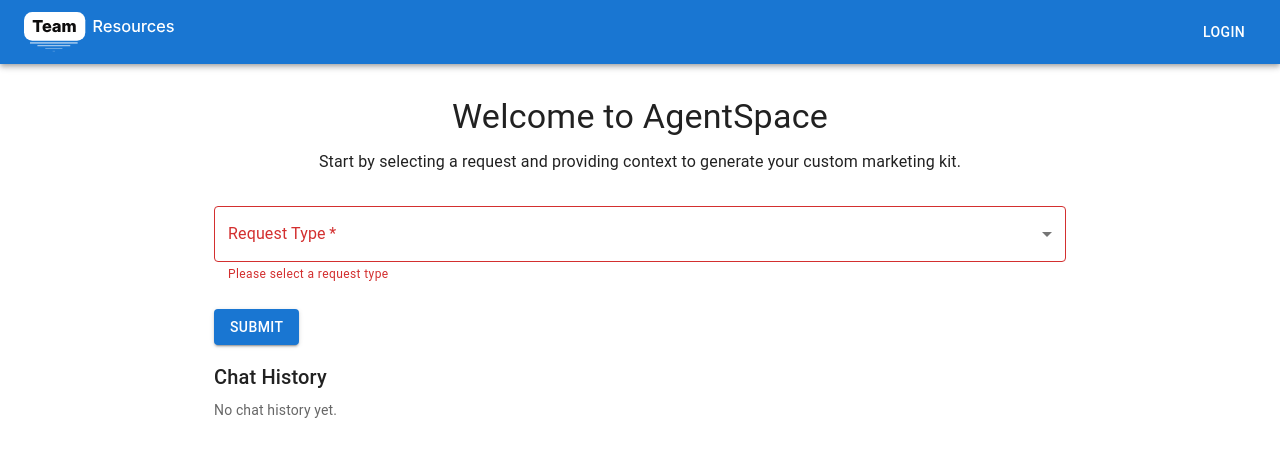
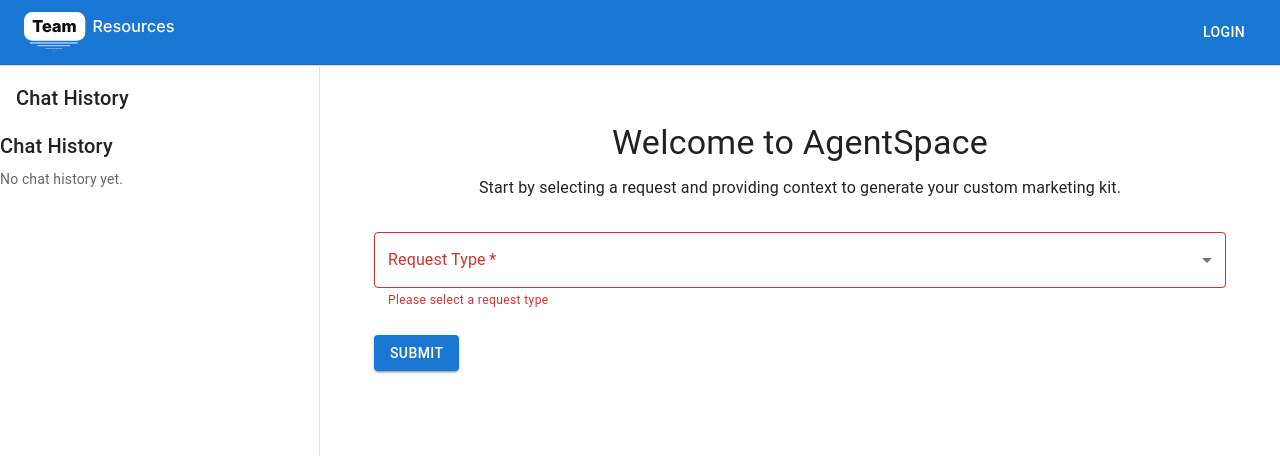
Before and after one commit to brubcha/agentspace, a React (Create React App) app in the folder client/: page / in a window 1280 px wide. Shown: the top 456 px of the page. Built offline with nearby package versions, Linux system fonts and the light colour scheme; some icons are missing.

Commit message:
Describe your changes

```diff
--- a/client/src/App.tsx
+++ b/client/src/App.tsx
@@ -1,5 +1,5 @@
 import React, { useState, useMemo, useEffect } from "react";
-import { ThemeProvider, CssBaseline, Container, Box } from "@mui/material";
+import { ThemeProvider, CssBaseline, Container, Box, Typography } from "@mui/material";
 import { lightTheme, darkTheme } from "./theme";
 import NavBar from "./components/NavBar";
 import WelcomeMessage from "./components/WelcomeMessage";
@@ -106,6 +106,16 @@
     <ThemeProvider theme={theme}>
       <CssBaseline />
       <NavBar darkMode={darkMode} onToggleDarkMode={handleToggleDarkMode} />
+      <Box sx={{ display: 'flex', height: 'calc(100vh - 64px)' }}>
+        {/* Left panel: Chat History */}
+        <Box sx={{ width: 320, minWidth: 220, maxWidth: 400, borderRight: 1, borderColor: 'divider', bgcolor: 'background.paper', overflowY: 'auto', pt: 2 }}>
+          <Typography variant="h6" sx={{ px: 2, mb: 1 }}>
+            Chat History
+          </Typography>
+          <ChatHistory history={chatHistory} />
+        </Box>
+        {/* Main panel: Form, Welcome, Errors */}
+        <Box sx={{ flex: 1, p: 3, overflowY: 'auto' }}>
           <Container maxWidth="md">
             <WelcomeMessage />
             {error && (
@@ -114,8 +124,9 @@
               </Box>
             )}
             <RequestForm onSubmit={handleRequest} />
-        <ChatHistory history={chatHistory} />
           </Container>
+        </Box>
+      </Box>
     </ThemeProvider>
   );
 }
--- a/client/src/components/NavBar.tsx
+++ b/client/src/components/NavBar.tsx
@@ -15,7 +15,8 @@
 
 const NavBar: React.FC<NavBarProps> = ({ darkMode, onToggleDarkMode }) => {
   return (
-    <AppBar position="static">
+    <>
+      <AppBar position="static" elevation={0} sx={{ borderBottom: 1, borderColor: 'divider' }}>
         <Toolbar>
           {/* Logo placeholder */}
           <Typography variant="h6" component="div" sx={{ flexGrow: 1 }}>
@@ -37,6 +38,9 @@
           </Tooltip>
         </Toolbar>
       </AppBar>
+      {/* Full-width divider below nav */}
+      <div style={{ width: '100vw', height: 1, background: 'rgba(0,0,0,0.12)' }} />
+    </>
   );
 };
 
```
Lines whose indentation alone changed are shown as unchanged.
